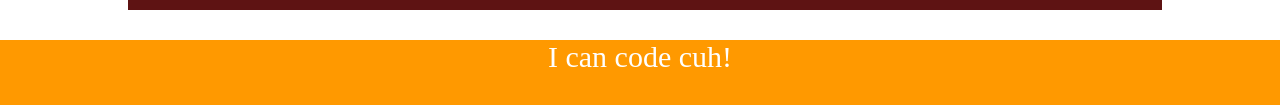
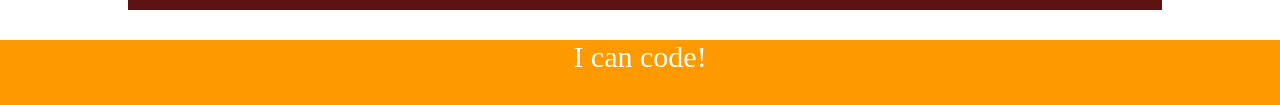
Before and after one commit to APereyro/Prework-Study-Guide, a plain HTML site: page prework-study-guide/prework-study-guide/index.html in a window 1280 px wide. Shown: the part 819-924 px from the top of the page. Drawn offline with Linux system fonts and the light colour scheme.

Commit message:
final touches

```diff
--- a/prework-study-guide/prework-study-guide/index.html
+++ b/prework-study-guide/prework-study-guide/index.html
@@ -54,7 +54,7 @@
     </main>
 
     <footer>
-      <p>I can code cuh!</p>
+      <p>I can code!</p>
     </footer>
     <script src="./assets/script.js"></script>
   </body>
```
Also changed, not shown: 1 other file.
